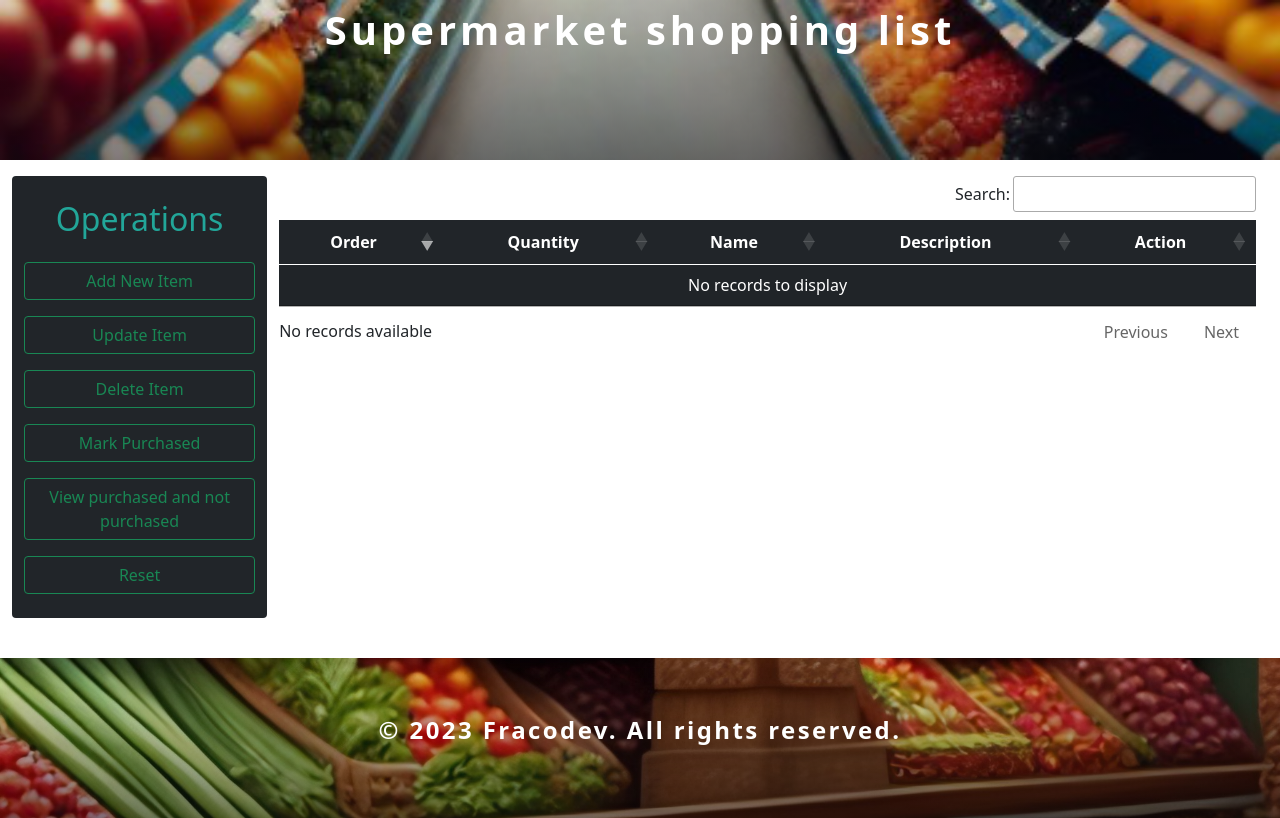
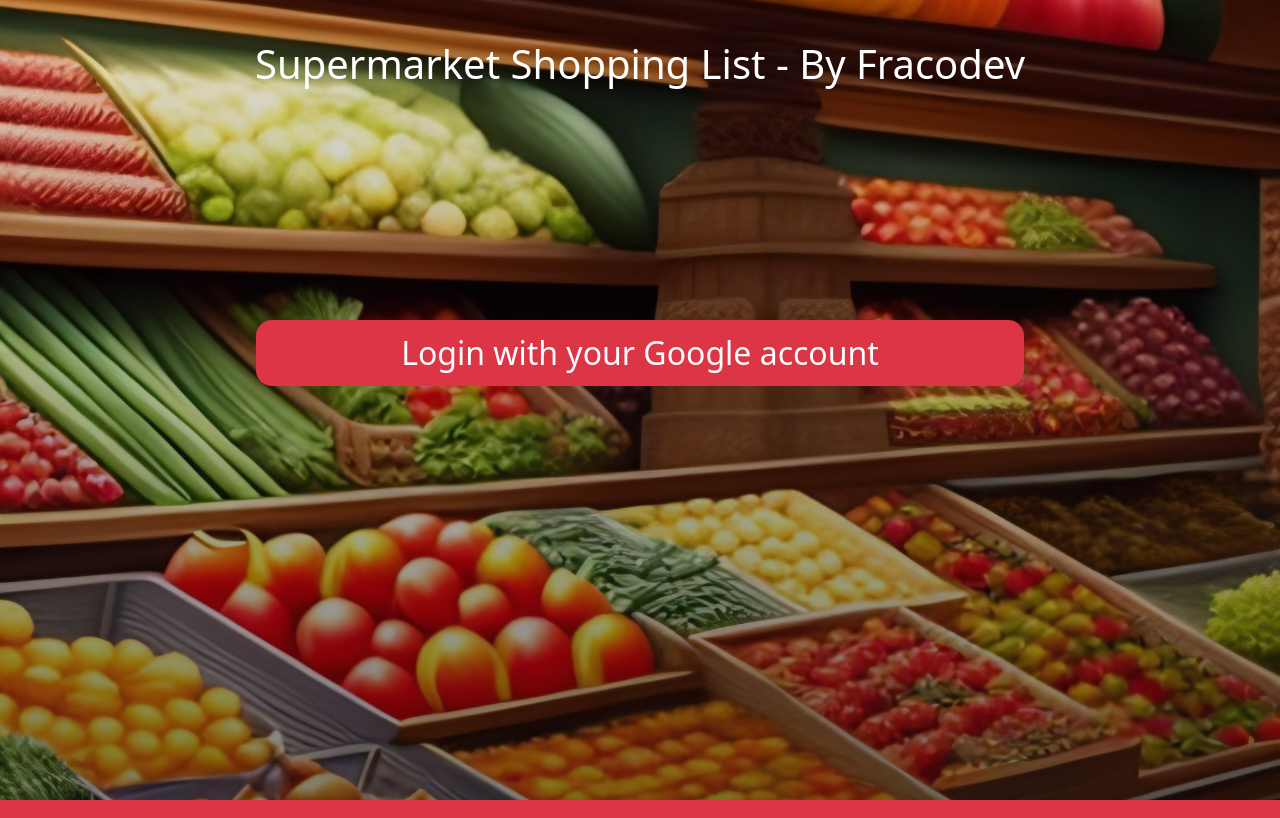
Before and after one commit to frakopy/supermarketList, a Django app: page / in a window 1280 px wide. Run offline with Django 4.2, Linux system fonts and the light colour scheme; data that the repository does not hold is empty; some libraries are stand-ins or nearby versions.

Commit message:
Adding Google authentication

```diff
--- a/core/urls.py
+++ b/core/urls.py
@@ -9,6 +9,7 @@ urlpatterns = [
     path("", include("shoplist.urls")),
     path("admin/", admin.site.urls),
     path("api/", include("shoplist.api.routers")),
+    path('accounts/', include('allauth.urls')),
 ]
 
 
--- a/shoplist/templates/shoplist/base.html
+++ b/shoplist/templates/shoplist/base.html
@@ -30,6 +30,11 @@
             font-size: 2.5em;
         }
 
+    .image-header>a{
+        position: absolute;
+        right: 0;
+    }
+
     .image-footer {
         background: linear-gradient(rgba(5, 7, 12, 0.10),
         rgba(5, 7, 12, 0.50)), url("{% static 'shoplist/img/footer_img.jpg' %}");
@@ -60,11 +65,16 @@
 
     .nav-title::before{content: "Operations";}
 
+    .navbar>div>form>.logout{
+            display: none;
+    }
+
 
     /* Media query */
     @media (max-width: 767px) {
 
         .image-header > span{font-size: 1.8em;}
+        .image-header>a{display: none;}
 
         .alert{font-size: 0.6em;}
 
@@ -87,14 +97,23 @@
         .home-purchased::before{content: "Shop";}
 
         .nav-title::before{content: "";}
+
+        .navbar>div>form>.logout{
+            display: block;
+        }
     }
 
 </style>
 <body>
-    <div class="container-fluid image-header text-center">
+    <div class="container-fluid image-header text-center d-flex justify-content-center flex-wrap">
         <span style="color: white; font-weight: bold; letter-spacing: 0.1em;">
             Supermarket shopping list
         </span>
+        <a
+        href="{% url 'account_logout' %}"
+        style="text-decoration: none; color: white;">
+            <i style="font-size: 2em;" class="bi bi-box-arrow-left p-3"> Logout </i>
+        </a>
     </div>
 
     <div id="bootstrap-alert" class="alert alert-success alert-dismissible fade show text-center container hide" role="alert">
--- a/shoplist/templates/shoplist/home.html
+++ b/shoplist/templates/shoplist/home.html
@@ -12,6 +12,7 @@
     <button id="btn-mark-purchased" class="btn btn-outline-success me-2 w-100" type="button">Mark Purchased</button>
     <a href="{% url 'purchased' %}" class="btn btn-outline-success me-2 w-100" type="button">View purchased and not purchased</a>
     <button id="btn-reset" onclick="reload()" class="btn btn-outline-success me-2 w-100" type="button">Reset</button>
+    <a href="{% url 'account_logout' %}" class="btn btn-outline-success me-2 w-100 logout" type="button">Logout</a>
 
 {% endblock nav-content %}
 
--- /dev/null
+++ b/shoplist/templates/shoplist/login.html
@@ -0,0 +1,70 @@
+<!DOCTYPE html>
+<html lang="en">
+    {% load socialaccount %}
+    {% providers_media_js %}
+    {% load static %}
+
+<head>
+    <meta charset="UTF-8">
+    <meta name="viewport" content="width=device-width, initial-scale=1.0">
+    <title>Login Page</title>
+    <!-- Bootstrap -->
+    <link href="https://cdn.jsdelivr.net/npm/bootstrap@5.0.2/dist/css/bootstrap.min.css" rel="stylesheet" integrity="sha384-EVSTQN3/azprG1Anm3QDgpJLIm9Nao0Yz1ztcQTwFspd3yD65VohhpuuCOmLASjC" crossorigin="anonymous">
+    <link rel="stylesheet" href="https://cdn.jsdelivr.net/npm/bootstrap-icons@1.10.5/font/bootstrap-icons.css">
+</head>
+
+<style>
+    .main-cont {
+        background: linear-gradient(rgba(5, 7, 12, 0.10),
+        rgba(5, 7, 12, 0.50)), url("{% static 'shoplist/img/footer_img.jpg' %}");
+        background-size: cover;
+        background-repeat: no-repeat;
+        background-position: center center;
+        height: 100vh;
+        width: 100vw;
+        position: relative;
+        z-index: 1;
+    }
+
+    .main-cont>div{
+        font-size: 2em;
+        position: absolute;
+        width: 60vw;
+        top: 40%;
+        z-index: 2;
+        border-radius: 0.5em;
+    }
+
+    .main-cont>h1{
+        position: absolute;
+        top: 5%;
+    }
+
+    .main-cont>div>a{
+        font-size: 1em;
+    }
+
+
+    /* Media query */
+    @media (max-width: 767px) {
+        .main-cont>div>a{
+            font-size: 0.5em;
+        }
+    }
+
+
+</style>
+
+<body>
+    <div class="main-cont d-flex justify-content-center flex-wrap">
+        <h1 class="text-center w-100" style="color:white">Supermarket Shopping List - By Fracodev</h1>
+        <div class="container bg-danger text-center">
+            <a class="btn btn-danger btn-lg w-100" href="{% provider_login_url 'google' %}" >
+                Login with your Google account
+            </a>
+        </div>
+    </div>
+    <!-- Bootstrap -->
+    <script src="https://cdn.jsdelivr.net/npm/bootstrap@5.0.2/dist/js/bootstrap.bundle.min.js" integrity="sha384-MrcW6ZMFYlzcLA8Nl+NtUVF0sA7MsXsP1UyJoMp4YLEuNSfAP+JcXn/tWtIaxVXM" crossorigin="anonymous"></script>
+</body>
+</html>
--- a/shoplist/templates/shoplist/purchased_status.html
+++ b/shoplist/templates/shoplist/purchased_status.html
@@ -9,6 +9,7 @@
     <a href="{% url 'home' %}" class="btn btn-outline-success me-2 w-100" type="button">
         <i style="font-size: 2em;" class="bi bi-arrow-left-circle-fill"></i>
     </a>
+    <a href="{% url 'account_logout' %}" class="btn btn-outline-success me-2 w-100 logout" type="button">Logout</a>
 {% endblock nav-content %}
 
 
--- a/shoplist/urls.py
+++ b/shoplist/urls.py
@@ -1,8 +1,9 @@
 from django.urls import path
-from .views import HomePageView, PurchasedView
+from .views import HomePageView, PurchasedView, LoginPageView
 
 
 urlpatterns = [
-    path('', HomePageView.as_view(), name='home'),
+    path('', LoginPageView.as_view(), name='login'),
+    path('home/', HomePageView.as_view(), name='home'),
     path('purchased/', PurchasedView.as_view(), name='purchased'),
 ]
--- a/shoplist/views.py
+++ b/shoplist/views.py
@@ -1,7 +1,15 @@
 from django.views.generic.base import TemplateView
+from django.contrib.auth.mixins import LoginRequiredMixin
 from .models import Item
 
-class HomePageView(TemplateView):
+
+class LoginPageView(TemplateView):
+    template_name = "shoplist/login.html"
+
+
+class HomePageView(LoginRequiredMixin, TemplateView):
+    login_url = "/"
+
     template_name = "shoplist/home.html"
 
     def get_context_data(self, **kwargs):
@@ -9,7 +17,9 @@ class HomePageView(TemplateView):
         context["items"] = Item.objects.filter(purchased=False).order_by("-id")
         return context
 
-class PurchasedView(TemplateView):
+class PurchasedView(LoginRequiredMixin, TemplateView):
+    login_url = "/"
+
     template_name = "shoplist/purchased_status.html"
 
     def get_context_data(self, **kwargs):
```
Also changed, not shown: core/settings.py (+43 -0 lines).
